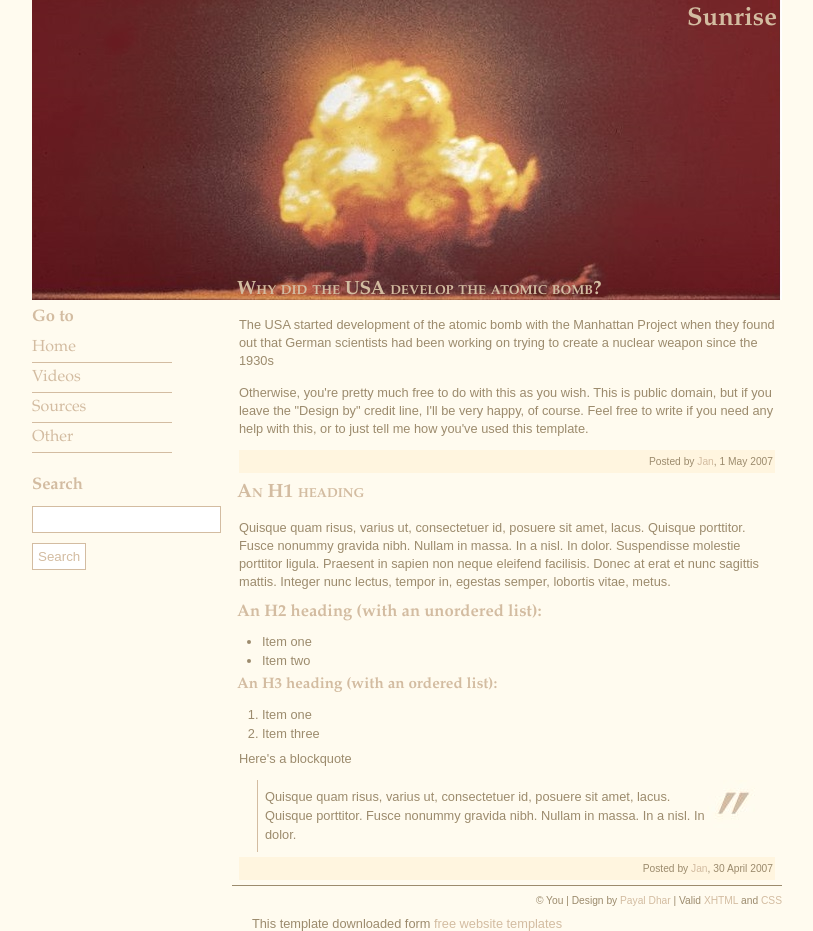
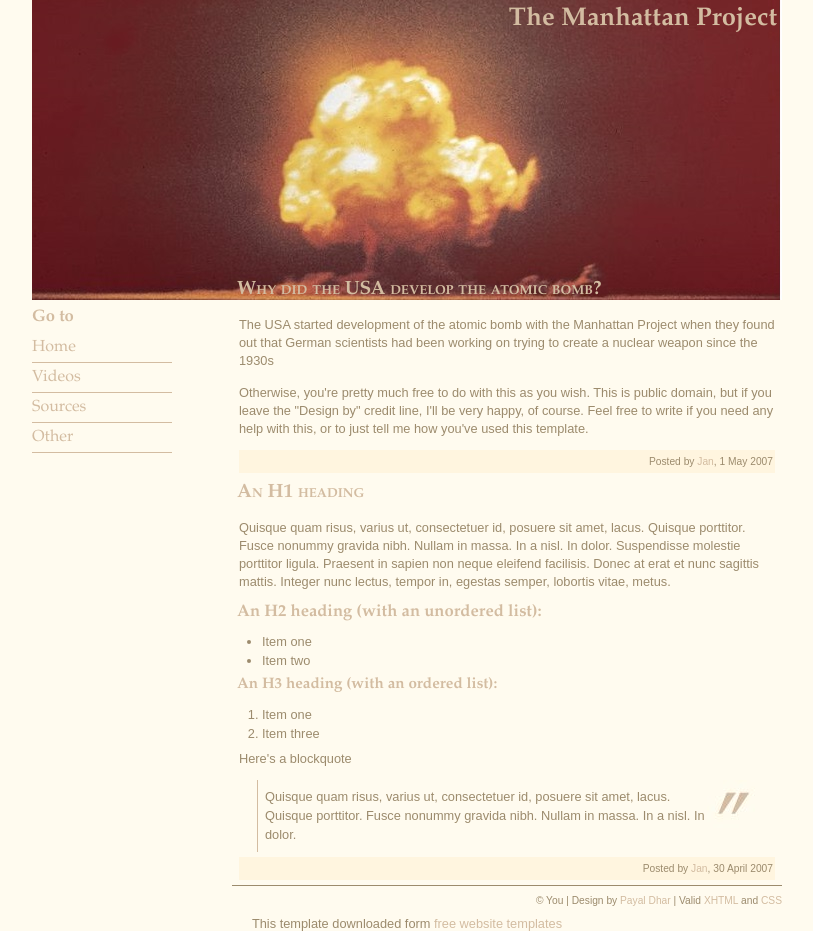
Before and after one commit to Squidben1/Social-Studies, a plain HTML site: page index.html in a window 1280 px wide. Shown: the whole page, without its empty margins (233-1046 px from the left). Drawn offline with Linux system fonts and the light colour scheme.

Commit message:
Update index.html

```diff
--- a/index.html
+++ b/index.html
@@ -1,7 +1,7 @@
 <!DOCTYPE html PUBLIC "-//W3C//DTD XHTML 1.0 Transitional//EN" "http://www.w3.org/TR/xhtml1/DTD/xhtml1-transitional.dtd">
 <html xmlns="http://www.w3.org/1999/xhtml" xml:lang="en">
 <head>
-<title>Sunrise</title>
+<title>The Manhattan Project</title>
 <meta http-equiv="Content-Type" content="text/html; charset=UTF-8" />
 <link rel="stylesheet" href="style.css" type="text/css" />
 </head>
@@ -10,7 +10,7 @@
   <!-- Page wrapper div starts -->
   <div id="header">
     <!-- header-div starts -->
-    <h1>Sunrise</h1>
+    <h1>The Manhattan Project</h1>
   </div>
   <!-- header-div ends -->
   <div id="nav">
@@ -22,11 +22,6 @@
       <li><a href="">Sources</a></li>
       <li><a href="">Other</a></li>
     </ul>
-    <h1>Search</h1>
-    <form method="post" action="#">
-      <input type="text" id="search" />
-      <input type="submit" id="submit" value="Search" />
-    </form>
   </div>
   <!-- Navigation div ends -->
   <div id="text">
```
